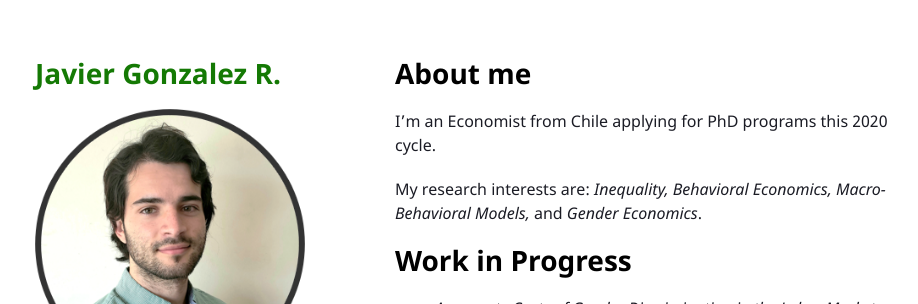
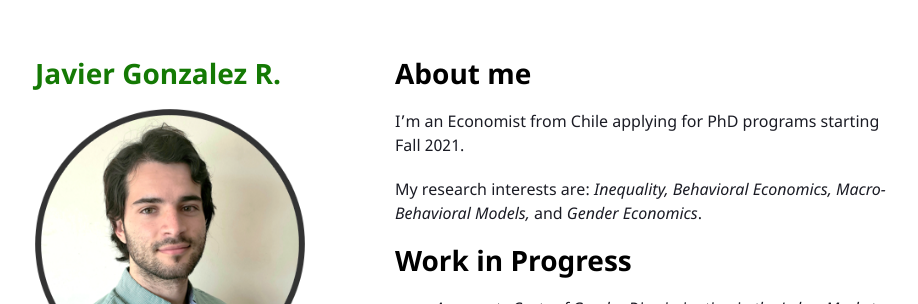
Before and after one commit to jjgecon/jjgecon.github.io, a Jekyll site: the page built from index.md, in a window 1280 px wide. Shown: the top 304 px of the page, without its empty margins (175-1093 px from the left). Built offline with Jekyll 4.4.1, drawn with Linux system fonts in a browser that asks for light colours; the repository's description, which GitHub fills in, is left out; our own code applies the rules of GitHub Pages for plain Markdown files.

```diff
--- a/_layouts/default.html
+++ b/_layouts/default.html
@@ -28,7 +28,7 @@
 
         {% if site.show_downloads %}
         <ul class="downloads">
-          <li><span></span><a href="https://jjgecon.github.io/assets/files/cv_4.pdf">Download<strong>CV</strong></a></li>
+          <li><span></span><a href="https://jjgecon.github.io/assets/files/JGonzalez_cv.pdf">Download<strong>CV</strong></a></li>
           <li><a href="mailto:javierj.g18@gmail.com">Contact <strong>E-mail</strong></a></li>
           <li><a href="{{ site.github.owner_url }}">Link <strong>GitHub</strong></a></li>
         </ul>
--- a/index.md
+++ b/index.md
@@ -4,7 +4,7 @@ layout: default
 
 # About me
 
-I'm an Economist from Chile applying for PhD programs this 2020 cycle.
+I'm an Economist from Chile applying for PhD programs starting Fall 2021.
 
 My research interests are: *Inequality, Behavioral Economics, Macro-Behavioral Models,* and *Gender Economics*.
 
```
Also changed, not shown: 1 other file.
